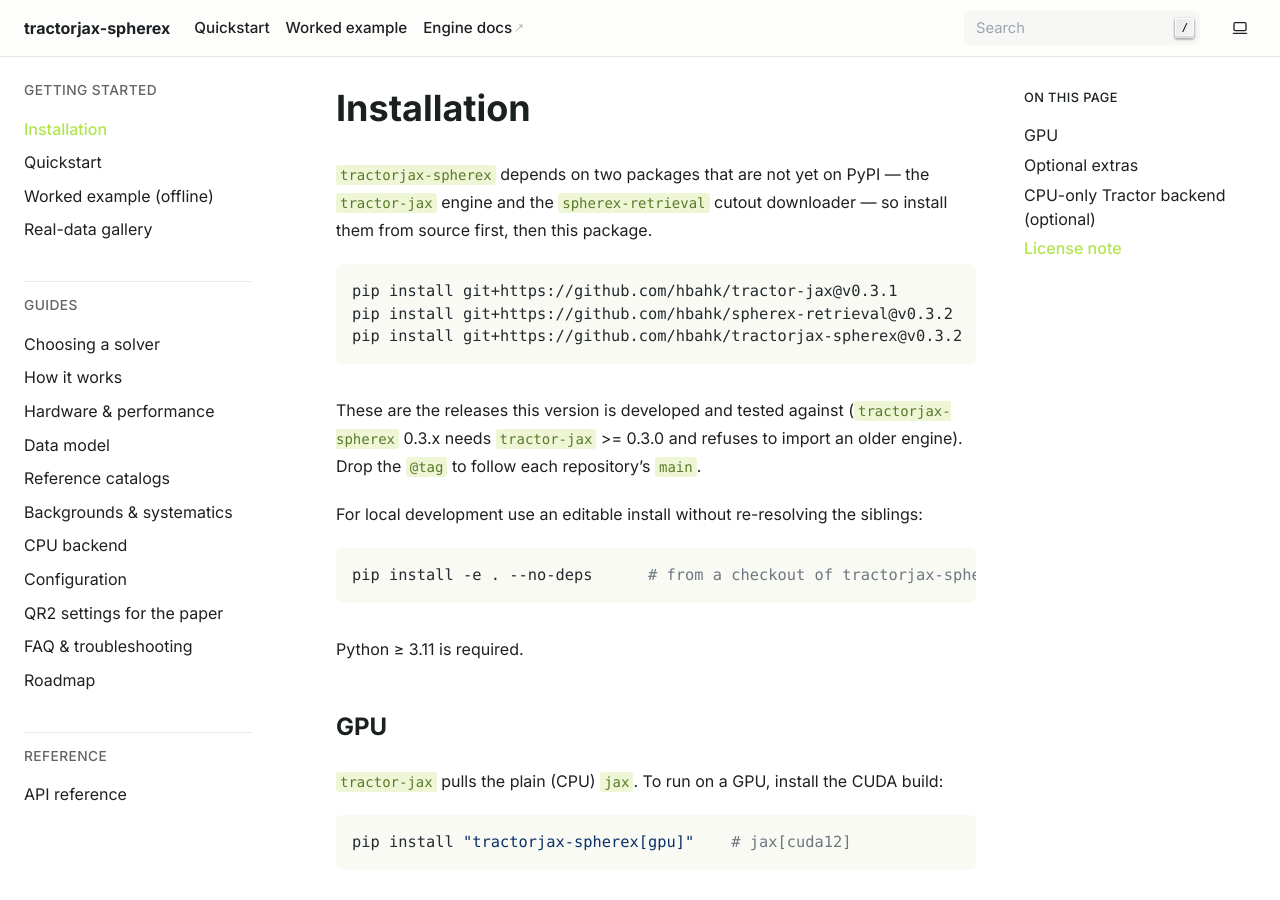
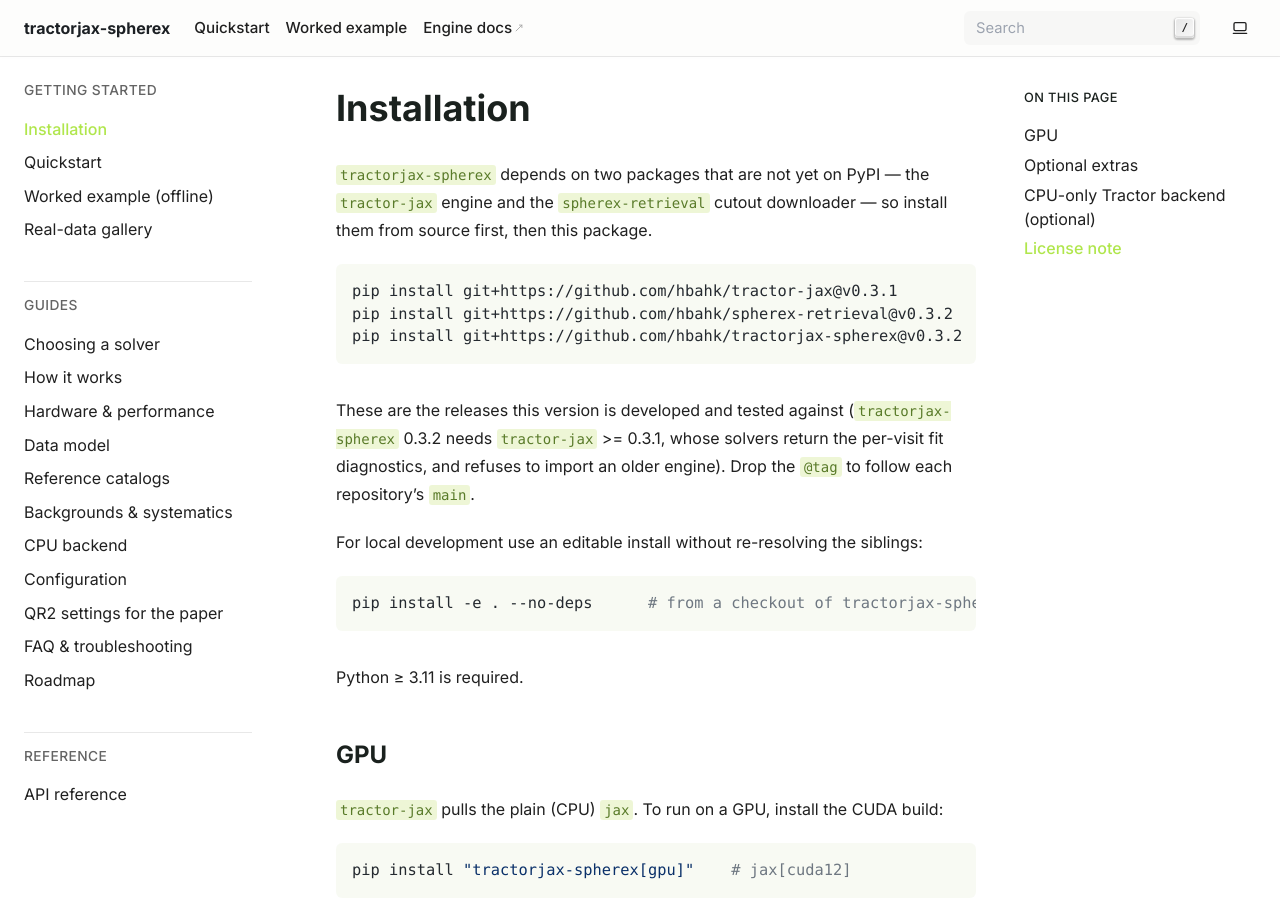
Before and after one commit to hbahk/tractorjax-spherex, a Sphinx documentation site: the page built from docs/installation.md, in a window 1280 px wide and 900 px high. Built offline with Sphinx 7.4.7, drawn with Linux system fonts in a browser that asks for light colours; pages that are not in the unit, such as notebooks, are missing from menus.

Commit message:
chore(release): 0.3.2

````diff
--- a/docs/installation.md
+++ b/docs/installation.md
@@ -11,8 +11,9 @@
 ```
 
 These are the releases this version is developed and tested against
-(`tractorjax-spherex` 0.3.x needs `tractor-jax` >= 0.3.0 and refuses to import
-an older engine). Drop the `@tag` to follow each repository's `main`.
+(`tractorjax-spherex` 0.3.2 needs `tractor-jax` >= 0.3.1, whose solvers return
+the per-visit fit diagnostics, and refuses to import an older engine). Drop the
+`@tag` to follow each repository's `main`.
 
 For local development use an editable install without re-resolving the siblings:
 
--- a/src/tractorjax_spherex/version.py
+++ b/src/tractorjax_spherex/version.py
@@ -1,3 +1,3 @@
 """Single source of truth for the package version."""
 
-__version__ = "0.3.1"
+__version__ = "0.3.2"
````
